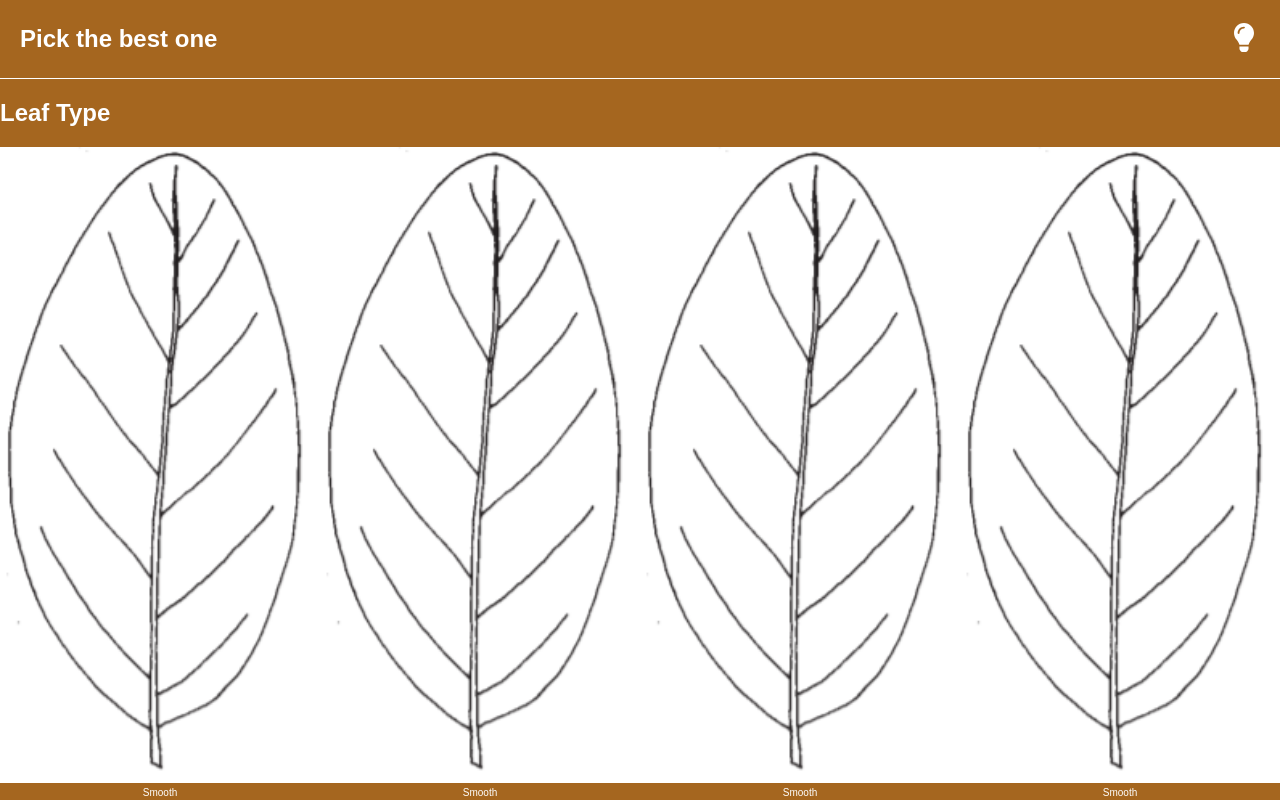
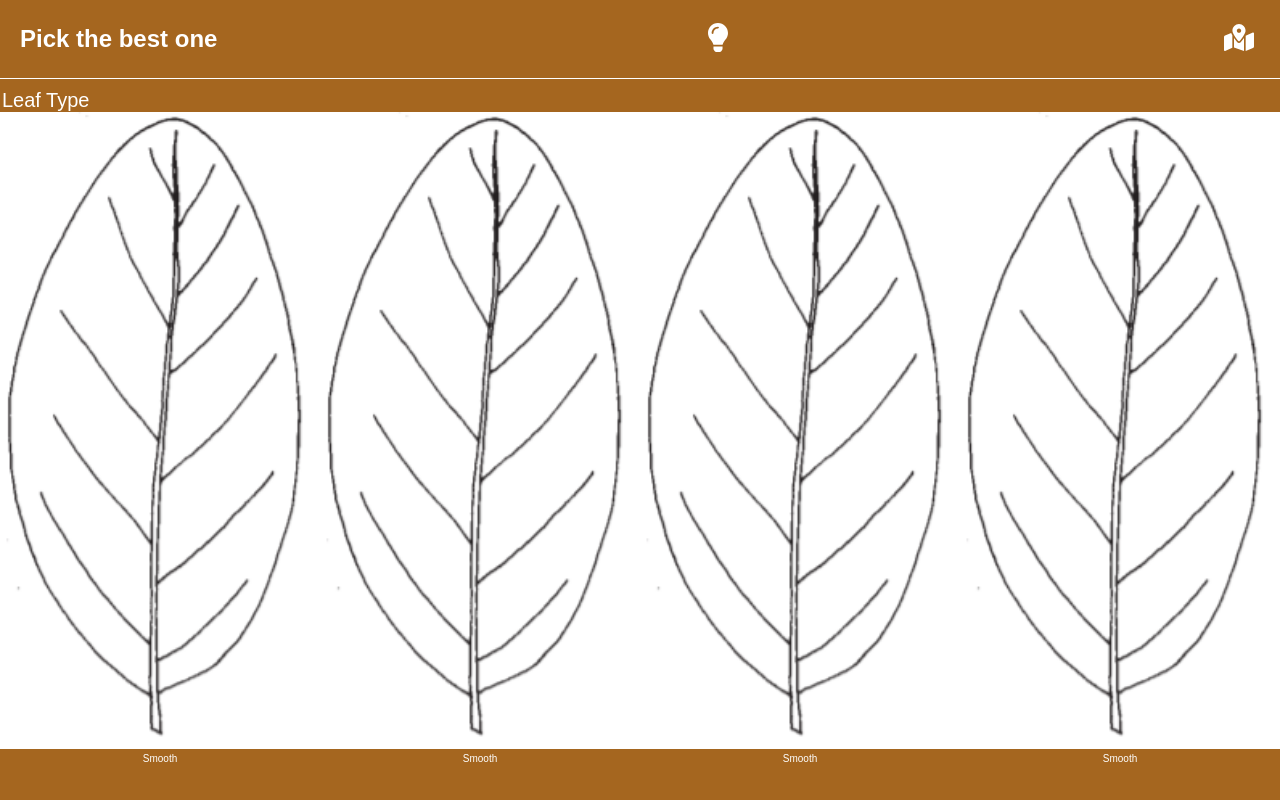
Before and after one commit to iceicery/trick-or-tree, a React (Create React App) app: page /treehunt in a window 1280 px wide. Built offline with nearby package versions, Linux system fonts and the light colour scheme.

Commit message:
add popup map

```diff
--- a/src/App.js
+++ b/src/App.js
@@ -6,13 +6,16 @@ import ChampionMap from './component/ChampionMap/ChampionMap';
 import CodeEnter from './component/CodeEnter/CodeEnter';
 import Home from './component/Home/Home';
 import TreeHunt from './component/TreeHunt/TreeHunt';
-import TreeHuntMap from './component/TreeHuntMap/TreeHuntMap';
 
 function App() {
   const [isTipsOpen, setIsTipsOpen] = useState(false);
+  const [isMapOpen, setIsMapOpen] = useState(false);
   function toggleTips() {
     setIsTipsOpen(!isTipsOpen);
-    console.log('click');
+  }
+
+  function toggleMap() {
+    setIsMapOpen(!isMapOpen);
   }
 
   return (
@@ -21,7 +24,6 @@ function App() {
         <Switch>
           <Route exact path="/">
             <Home />
-            <TreeHuntMap />
           </Route>
           <Route path="/champion-map">
             <ChampionMap />
@@ -30,10 +32,20 @@ function App() {
             <About />
           </Route>
           <Route path="/code-enter">
-            <CodeEnter isTipsOpen={isTipsOpen} toggleTips={toggleTips} />
+            <CodeEnter
+              isTipsOpen={isTipsOpen}
+              toggleTips={toggleTips}
+              isMapOpen={isMapOpen}
+              toggleMap={toggleMap}
+            />
           </Route>
           <Route path="/treehunt">
-            <TreeHunt toggleTips={toggleTips} isTipsOpen={isTipsOpen} />
+            <TreeHunt
+              toggleTips={toggleTips}
+              isTipsOpen={isTipsOpen}
+              isMapOpen={isMapOpen}
+              toggleMap={toggleMap}
+            />
           </Route>
         </Switch>
       </div>
--- a/src/component/CodeEnter/CodeEnter.css
+++ b/src/component/CodeEnter/CodeEnter.css
@@ -21,6 +21,10 @@
 
 .coddenter__button-img {
   width: 20px;
+}
+
+.coddenter__button-img-l {
+  width: 30px;
 }
 
 .coddenter__button-tip {
--- a/src/component/CodeEnter/CodeEnter.js
+++ b/src/component/CodeEnter/CodeEnter.js
@@ -1,10 +1,17 @@
 import { useState, React } from 'react';
 import './CodeEnter.css';
 import lightbulb from '../../images/lightbulb-solid.svg';
+import map from '../../images/map-marked.svg';
 import Tips from '../Tips/Tips';
 import { Link } from 'react-router-dom';
+import TreeHuntMap from '../TreeHuntMap/TreeHuntMap';
 
-export default function CodeEnter({ isTipsOpen, toggleTips }) {
+export default function CodeEnter({
+  isTipsOpen,
+  toggleTips,
+  isMapOpen,
+  toggleMap,
+}) {
   console.log(isTipsOpen);
   const numOfFields = 4;
   const [ssnValues, setValue] = useState({
@@ -32,16 +39,31 @@ export default function CodeEnter({ isTipsOpen, toggleTips }) {
       [`ssn${fieldIndex}`]: value,
     });
   };
-  console.log(isTipsOpen);
+  console.log(isMapOpen);
   return (
     <section className="codeenter">
       <Tips toggleTips={toggleTips} isTipsOpen={isTipsOpen} />
+      <TreeHuntMap isMapOpen={isMapOpen} toggleMap={toggleMap} />
       <h2 className="codeenter__title">
         <span className="codeenter__cap">Welcome! </span>Get ready to indentify
-        the tree! You could get tips by clicking lightbulb button anytime.
+        the tree! You could get tips by clicking lightbulb button.
       </h2>
       <button className="coddenter__button-tip" onClick={toggleTips}>
-        <img src={lightbulb} alt="tips" className="coddenter__button-img" />
+        <img
+          src={lightbulb}
+          alt="got to tips"
+          className="coddenter__button-img"
+        />
+      </button>
+      <h2 className="codeenter__title">
+        You could get tree hunt map by clicking map button.
+      </h2>
+      <button className="coddenter__button-tip" onClick={toggleMap}>
+        <img
+          src={map}
+          alt="go to tree hunt map"
+          className="coddenter__button-img-l"
+        />
       </button>
       <h2 className="codeenter__title">Enter Four Digit Code</h2>
       <form className="codeenter__form">
--- a/src/component/Selection/Selection.css
+++ b/src/component/Selection/Selection.css
@@ -1,5 +1,12 @@
 .selection {
   color: #fff;
+}
+
+.selection__title {
+  font-size: 20px;
+  font-weight: 200;
+  margin: 10px 2px 0;
+  padding: 0;
 }
 
 .selection__list {
--- a/src/component/Tips/Tips.js
+++ b/src/component/Tips/Tips.js
@@ -5,7 +5,7 @@ export default function Tips({ isTipsOpen, toggleTips }) {
   return (
     <section className={isTipsOpen ? 'tips' : 'hidden'}>
       <button className="tips__button-close" onClick={toggleTips}>
-        <img src={close} alt="tips" className="tips__button-img" />
+        <img src={close} alt="close" className="tips__button-img" />
       </button>
       <h1>Tips for Indentifing Trees</h1>
       <ul>
--- a/src/component/TreeHunt/TreeHunt.js
+++ b/src/component/TreeHunt/TreeHunt.js
@@ -1,8 +1,10 @@
 import './TreeHunt.css';
 import lightbulb from '../../images/lightbulb-solid.svg';
+import map from '../../images/map-marked.svg';
 import Tips from '../Tips/Tips';
 import smooth from '../../images/smooth-leaf.PNG';
 import Selection from '../Selection/Selection';
+import TreeHuntMap from '../TreeHuntMap/TreeHuntMap';
 
 const leafTypes = {
   title: 'Leaf Type',
@@ -26,14 +28,27 @@ const leafTypes = {
   ],
 };
 
-export default function TreeHunt({ toggleTips, isTipsOpen }) {
+export default function TreeHunt({
+  toggleTips,
+  isTipsOpen,
+  toggleMap,
+  isMapOpen,
+}) {
   return (
     <section className="treehunt">
       <Tips toggleTips={toggleTips} isTipsOpen={isTipsOpen} />
+      <TreeHuntMap toggleMap={toggleMap} isMapOpen={isMapOpen} />
       <div className="treehunt__title-box">
         <h2 className="treehunt__title">Pick the best one</h2>
         <button className="coddenter__button-tip" onClick={toggleTips}>
           <img src={lightbulb} alt="tips" className="coddenter__button-img" />
+        </button>
+        <button className="coddenter__button-tip" onClick={toggleMap}>
+          <img
+            src={map}
+            alt="go to tree hunt map"
+            className="coddenter__button-img-l"
+          />
         </button>
       </div>
       <Selection title={leafTypes.title} choices={leafTypes.choices} />
--- a/src/component/TreeHuntMap/TreeHuntMap.css
+++ b/src/component/TreeHuntMap/TreeHuntMap.css
@@ -1,3 +1,15 @@
+.treehuntmap {
+  padding: 40px 10px 10px;
+  position: absolute;
+  top: 50px;
+  left: 0;
+  right: 0;
+  height: max-content;
+  border-radius: 10px;
+  background-color: #fff;
+}
+
 .treehunt__map {
-  height: 100vh;
+  height: 320px;
+  width: 100%;
 }
--- a/src/component/TreeHuntMap/TreeHuntMap.js
+++ b/src/component/TreeHuntMap/TreeHuntMap.js
@@ -1,9 +1,14 @@
 import { MapContainer, TileLayer, Marker, Popup } from 'react-leaflet';
 import './TreeHuntMap.css';
 import { treepins } from '../../data/TreeHuntMap';
+import close from '../../images/times-solid.svg';
 
-export default function TreeHuntMap() {
+export default function TreeHuntMap({ isMapOpen, toggleMap }) {
   return (
+    <section className={isMapOpen ? 'treehuntmap' : 'hidden'}>
+      <button className="tips__button-close" onClick={toggleMap}>
+        <img src={close} alt="close" className="tips__button-img" />
+      </button>
       <MapContainer
         center={[34.70770745466896, -86.63427752193223]}
         zoom={30}
@@ -22,5 +27,6 @@ export default function TreeHuntMap() {
           </Marker>
         ))}
       </MapContainer>
+    </section>
   );
 }
```
Also changed, not shown: src/images/map-marked.svg. Lines whose indentation alone changed are shown as unchanged.
